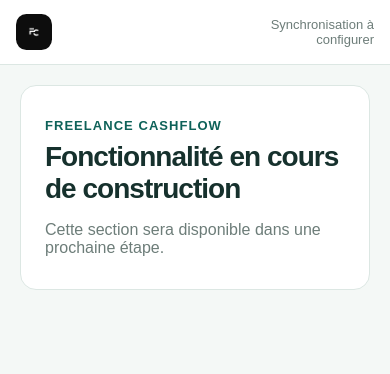
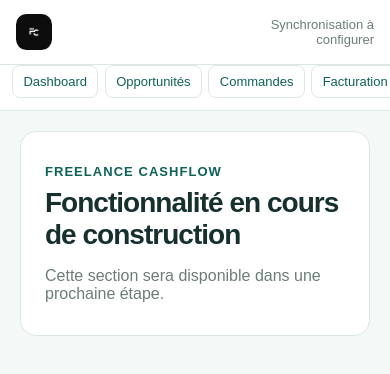
Before and after one commit to charleslerminiaux-caameleon/freelance-cashflow, a Next.js app in the folder apps/web/: page / in a window 390 px wide. Shown: the top 374 px of the page. Built offline with nearby package versions, Linux system fonts and the light colour scheme.

Commit message:
fix: add mobile shell navigation

```diff
--- a/apps/web/package.json
+++ b/apps/web/package.json
@@ -6,7 +6,7 @@
     "dev": "next dev",
     "build": "next build",
     "lint": "eslint .",
-    "typecheck": "tsc --noEmit",
+    "typecheck": "next typegen && tsc --noEmit",
     "test": "vitest",
     "test:run": "vitest run"
   },
--- a/apps/web/src/app/globals.css
+++ b/apps/web/src/app/globals.css
@@ -128,6 +128,10 @@ nav a:focus-visible {
   display: none;
 }
 
+.mobile-navigation {
+  display: none;
+}
+
 @media (max-width: 720px) {
   .sidebar {
     display: none;
@@ -140,6 +144,28 @@ nav a:focus-visible {
     display: flex;
     justify-content: space-between;
     padding: 0.875rem 1rem;
+  }
+
+  .mobile-navigation {
+    background: var(--fc-surface);
+    border-bottom: 1px solid var(--fc-border);
+    display: block;
+    margin-top: 0;
+    overflow-x: auto;
+    padding: 0 0.75rem 0.75rem;
+  }
+
+  .mobile-navigation ul {
+    display: flex;
+    gap: 0.4rem;
+    min-width: max-content;
+  }
+
+  .mobile-navigation a {
+    border: 1px solid var(--fc-border);
+    color: var(--fc-petrol);
+    font-size: 0.8125rem;
+    padding: 0.5rem 0.65rem;
   }
 
   .mobile-header .sync-status {
--- a/apps/web/src/components/app-shell.tsx
+++ b/apps/web/src/components/app-shell.tsx
@@ -23,6 +23,16 @@ export function AppShell({ children }: { children: ReactNode }) {
         </span>
       </header>
 
+      <nav className="mobile-navigation" aria-label="Navigation mobile">
+        <ul>
+          {navigation.map(([label, href]) => (
+            <li key={href}>
+              <a href={href}>{label}</a>
+            </li>
+          ))}
+        </ul>
+      </nav>
+
       <aside className="sidebar" aria-label="Navigation principale">
         <a className="brand" href="/dashboard" aria-label="Freelance Cashflow">
           <img src="/logo.jpeg" alt="" width="40" height="40" />
```
Also changed, not shown: 1 other file (tests, documents, lock files or other folders).
